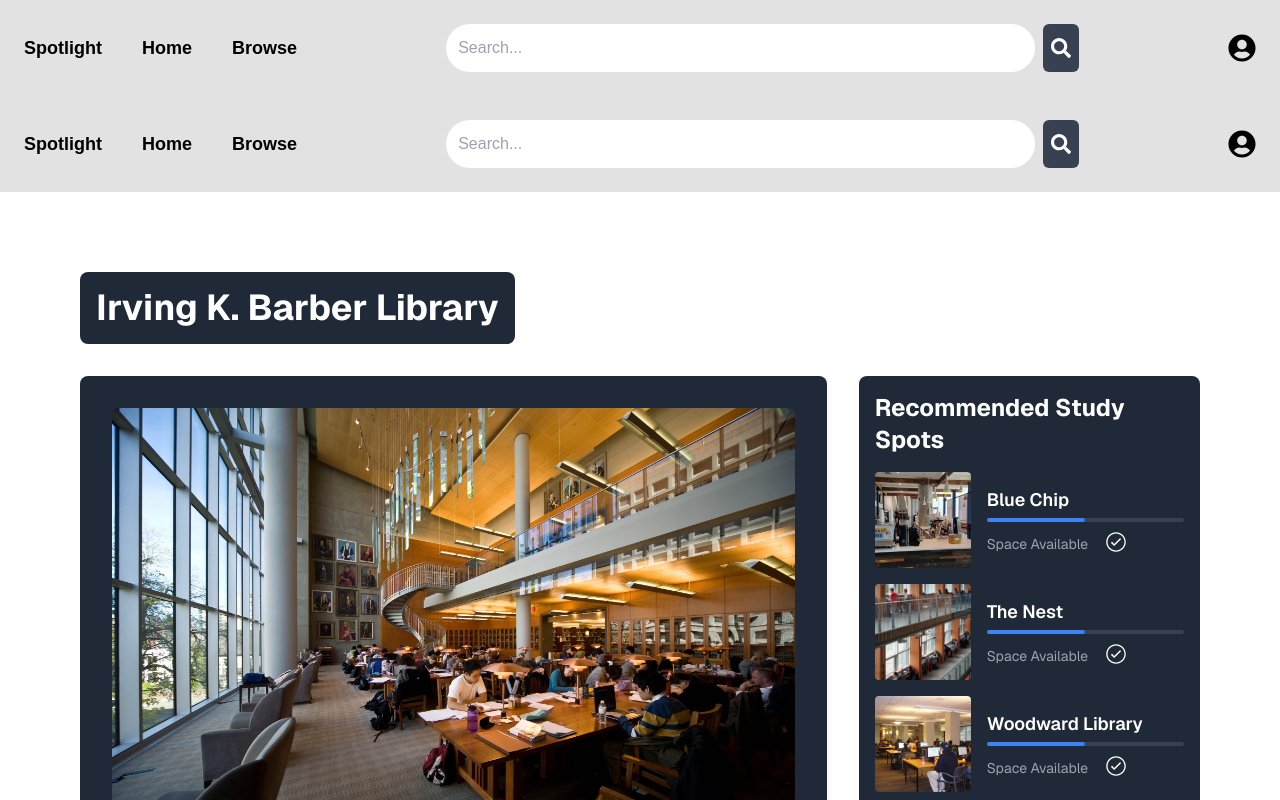
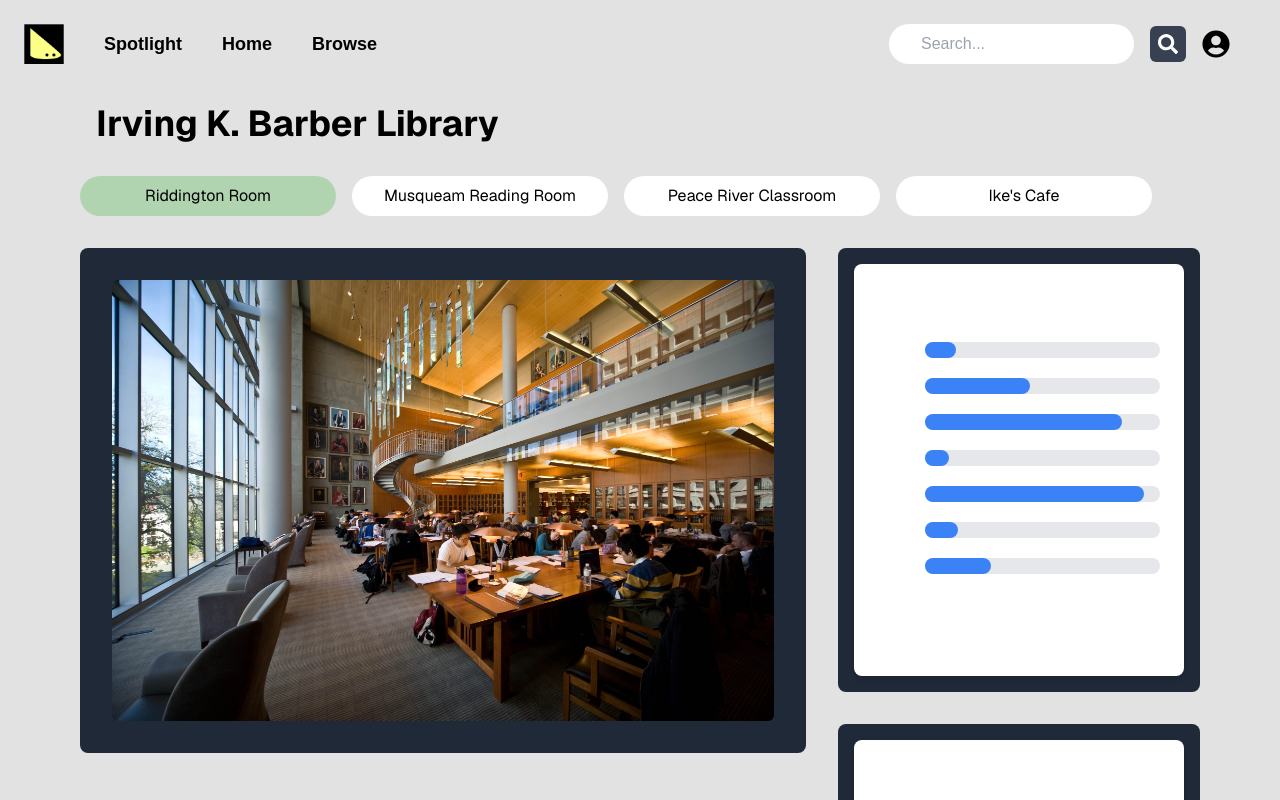
Before and after one commit to romansinkus/spotlight, a Next.js app in the folder spotlight-frontend/: page /screens/livevideo in a window 1280 px wide. Shown: the top 800 px of the page. Built offline with nearby package versions, Linux system fonts and the light colour scheme.

Commit message:
upated livestream page

```diff
--- a/package.json
+++ b/package.json
@@ -2,6 +2,7 @@
   "dependencies": {
     "next": "^15.1.5",
     "react": "^19.0.0",
-    "react-dom": "^19.0.0"
+    "react-dom": "^19.0.0",
+    "react-icons": "^5.4.0"
   }
 }
--- a/spotlight-frontend/src/app/components/topnav.js
+++ b/spotlight-frontend/src/app/components/topnav.js
@@ -5,7 +5,8 @@
     return (
         <nav className="bg-background p-6">
             <div className="container mx-auto flex justify-between items-center">
-                <div className="flex space-x-10">
+                <div className="flex items-center space-x-10">
+                    <img src="/images/spotlightLogo.png" alt="Spotlight Logo" className="w-10 h-10" />
                     <h1 className="text-lg font-bold text-black hover:text-white">Spotlight</h1>
                     <Link href="/" className="text-lg font-bold text-black hover:text-white">
                         Home
@@ -14,17 +15,18 @@
                         Browse
                     </Link>
                 </div>
-                <div className="flex-grow mx-6 flex justify-center">
+                <div className="flex items-center space-x-4">
                     <input
                         type="text"
                         placeholder="Search..."
-                        className="w-2/3 p-3 bg-white text-black placeholder-gray-400 rounded-full"
+                        className="w-2/3 p-2 px-8 bg-white text-black placeholder-gray-400 rounded-full"
                     />
-                    <button className="ml-2 p-2 bg-gray-700 rounded-md text-white hover:bg-gray-600">
+                    <button className="p-2 bg-gray-700 rounded-md text-white hover:bg-gray-600">
                         <FaSearch size={20} />
-                    </button>                </div>
-                <div className="text-black hover:text-white">
-                    <FaUserCircle size={28} />
+                    </button>
+                    <div className="text-black hover:text-white">
+                        <FaUserCircle size={28} />
+                    </div>
                 </div>
             </div>
         </nav>
--- a/spotlight-frontend/src/app/layout.js
+++ b/spotlight-frontend/src/app/layout.js
@@ -21,7 +21,7 @@
   return (
     <html lang="en">
       <body
-        className={`${geistSans.variable} ${geistMono.variable} antialiased`}
+        className={`${geistSans.variable} ${geistMono.variable} antialiased bg-background`}
       >
         <TopNav />
         {children}
--- a/spotlight-frontend/src/app/screens/livevideo/page.js
+++ b/spotlight-frontend/src/app/screens/livevideo/page.js
@@ -1,51 +1,34 @@
-import Image from "next/image";
-import Layout from '../../layout';
-import { IoIosCheckmarkCircleOutline } from "react-icons/io";
-
+import HourlyUpdates from "@/app/components/hourlyupdatecard";
 
 const IKBLive = () => {
     return (
-        <Layout>
-            <div className="min-h-screen p-8 pb-20 sm:p-20 font-[family-name:var(--font-geist-sans)]">
-                <main className="flex flex-col gap-8 items-center sm:items-start">
-                    <h1 className="text-4xl font-bold self-start bg-gray-800 text-white p-4 rounded-lg">
+        <div className="min-h-screen p-0 px-20 font-[family-name:var(--font-geist-sans)]">
+            <main className="flex flex-col gap-4 items-center sm:items-start w-full">
+                <h1 className="text-4xl font-bold self-start  text-black p-4 w-full">
                     Irving K. Barber Library
                 </h1>
+                <div className="flex gap-4 mb-4 w-full">
+                    <button className="bg-select-colour text-black py-2 px-4 rounded-full w-64">Riddington Room</button>
+                    <button className="bg-white text-black py-2 px-4 rounded-full w-64">Musqueam Reading Room</button>
+                    <button className="bg-white text-black py-2 px-4 rounded-full w-64">Peace River Classroom</button>
+                    <button className="bg-white text-black py-2 px-4 rounded-full w-64">Ike's Cafe</button>
+                </div>
                 <div className="flex flex-col sm:flex-row gap-8 w-full">
-                        <div className="flex-2 text-4xl font-bold self-start bg-gray-800 text-white p-8 rounded-lg  w-2/3">
+                    <div className="flex-2 text-4xl font-bold self-start bg-gray-800 text-white p-8 rounded-lg w-full sm:w-2/3">
                         <img src='/images/IKB.jpg' alt='IKB' className="w-full h-100 object-cover rounded-md" />
                     </div>
-                        <div className="flex-1 bg-gray-800 text-white p-4 rounded-lg w-1/3">
-                            <h2 className="text-2xl font-bold mb-4">Recommended Study Spots</h2>
-                            <div className="flex flex-col gap-4">
-                                {[
-                                    { id: 1, name: 'Blue Chip', src: '/images/BlueChip.jpg' },
-                                    { id: 2, name: 'The Nest', src: '/images/Nest.jpg' },
-                                    { id: 3, name: 'Woodward Library', src: '/images/Woodward.jpg' },
-                                    { id: 4, name: 'Koerner Library', src: '/images/Koerner.jpg' },
-                                ].map(image => (
-                                    <div key={image.id} className="flex items-center gap-4">
-                                        <img src={image.src} alt={image.name} className="w-24 h-24 object-cover rounded" />
-                                        <div className="flex-grow">
-                                            <div className="text-lg font-semibold">{image.name}</div>
-                                            <div className="bg-gray-700 rounded-full h-1 mt-1">
-                                                <div className="bg-blue-500 h-1 rounded-full" style={{ width: '50%' }}></div>
+                    <div className="flex flex-col gap-8 w-full sm:w-1/3">
+                        <div className="flex-1 bg-gray-800 text-white p-4 rounded-lg">
+                            <HourlyUpdates />
                         </div>
-                                            <div className="flex flex-row gap-4 mt-2 items-center">
-                                                <div className="text-sm text-gray-400 mt-1">Space Available</div>
-                                                <IoIosCheckmarkCircleOutline size={24} />
-                                            </div>
-                                        </div>
-                                    </div>
-                                ))}
+                        <div className="flex-1 bg-gray-800 text-white p-4 rounded-lg">
+                            <HourlyUpdates />
                         </div>
                     </div>
                 </div>
             </main>
         </div>
-        </Layout>
-
     );
-}
+};
 
 export default IKBLive;
--- a/spotlight-frontend/tailwind.config.js
+++ b/spotlight-frontend/tailwind.config.js
@@ -6,8 +6,9 @@
       colors: {
         'background': '#E2E2E2',
         'welcome-colour': '#FBFF86',
-        'progress-bar': '#B99FCE'
-      }
+        'progress-bar': '#B99FCE',
+        'select-colour': '#B0D4B0'
+      },
     },
   },
   plugins: [],
```
Also changed, not shown: 2 other files (tests, documents, lock files or other folders). Lines whose indentation alone changed are shown as unchanged.
